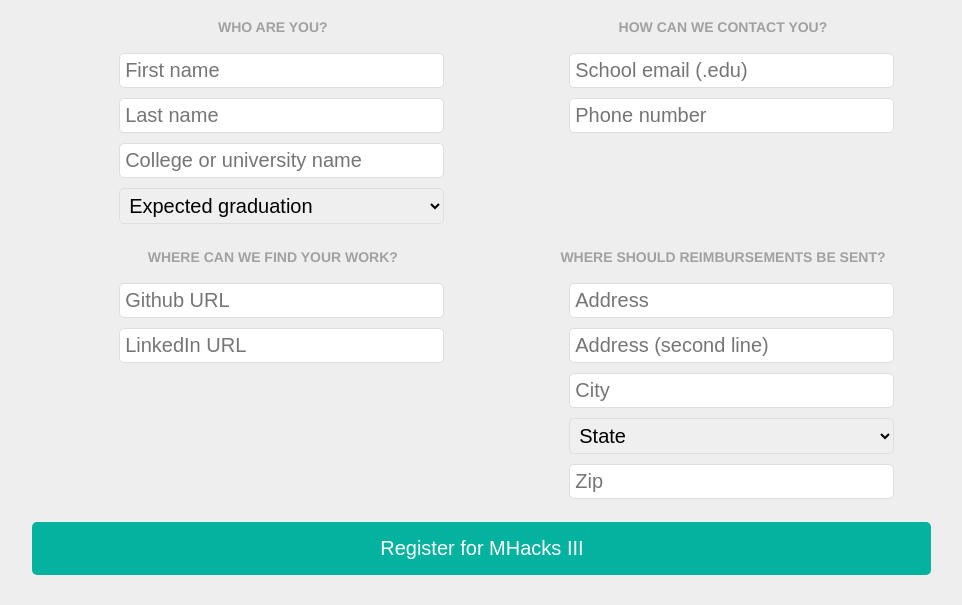
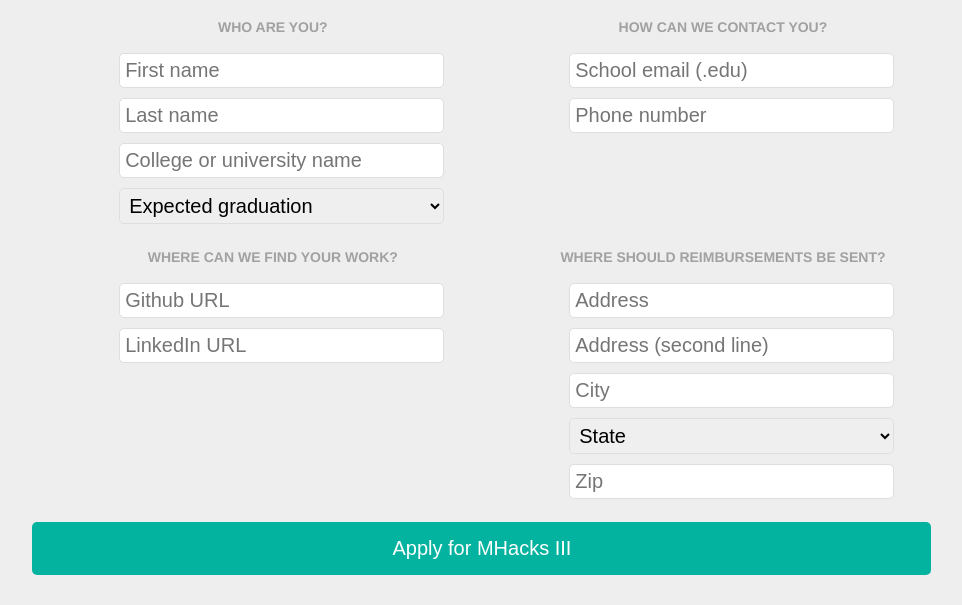
Before and after one commit to bdscott/hack-junkie, a CakePHP app: the page made by app/View/Applications/create.ctp in a window 1280 px wide. Shown: the part 420-1025 px from the top of the page, without its empty margins (161-1123 px from the left). Run offline with PHP 8.4 and a stand-in for CakePHP, Linux system fonts and the light colour scheme; the template is opened without the code that fills it, so the values that code supplies are empty; some libraries are stand-ins or nearby versions.

Commit message:
Change "register" to "apply" for consistency on app. page

```diff
--- a/app/View/Applications/create.ctp
+++ b/app/View/Applications/create.ctp
@@ -69,7 +69,7 @@
 			</span>
 		</fieldset>
 		<a href="#" class="button" id="next-step">Continue</a>
-		<input type="submit" value="Register for MHacks III"/>
+		<input type="submit" value="Apply for MHacks III"/>
   	</form>
 
   </div>
```
